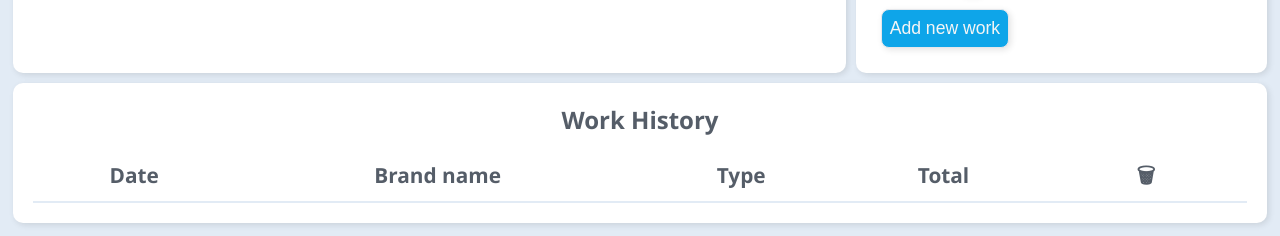
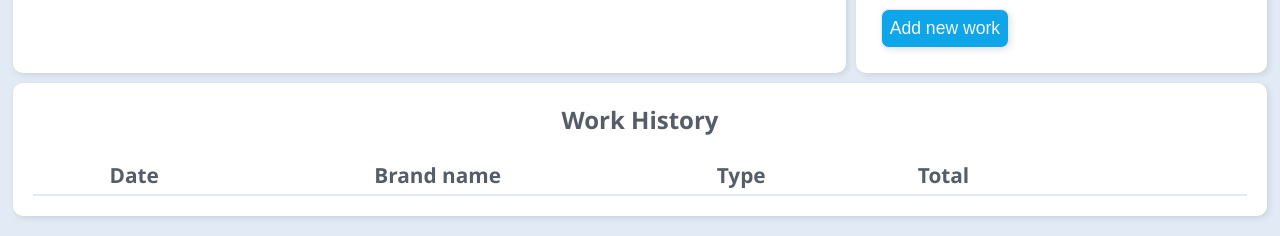
Before and after one commit to gunazavitya/model-work-tracker, a plain HTML site: page index.html in a window 1280 px wide. Shown: the part 571-807 px from the top of the page. Drawn offline with Linux system fonts and the light colour scheme.

Commit message:
fix index.html

```diff
--- a/index.html
+++ b/index.html
@@ -102,7 +102,7 @@
                 <span>Brand name</span>
                 <span>Type</span>
                 <span>Total</span>
-                <span>🗑</span>
+                <span></span>
             </div>
         </section>
     </main>
```
